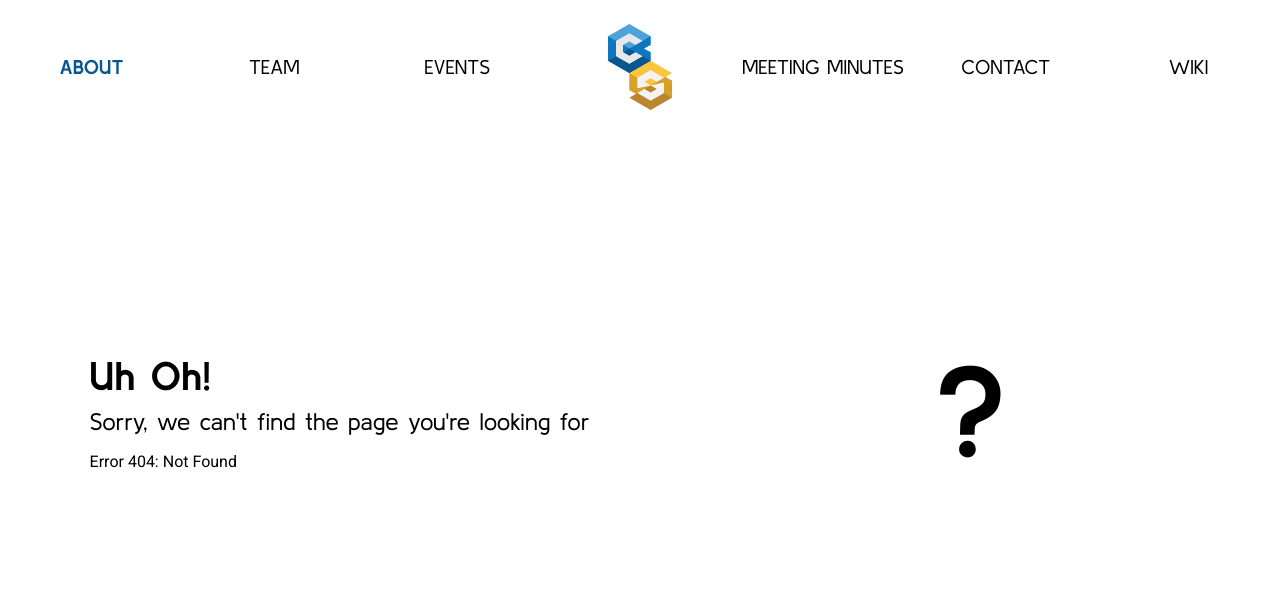
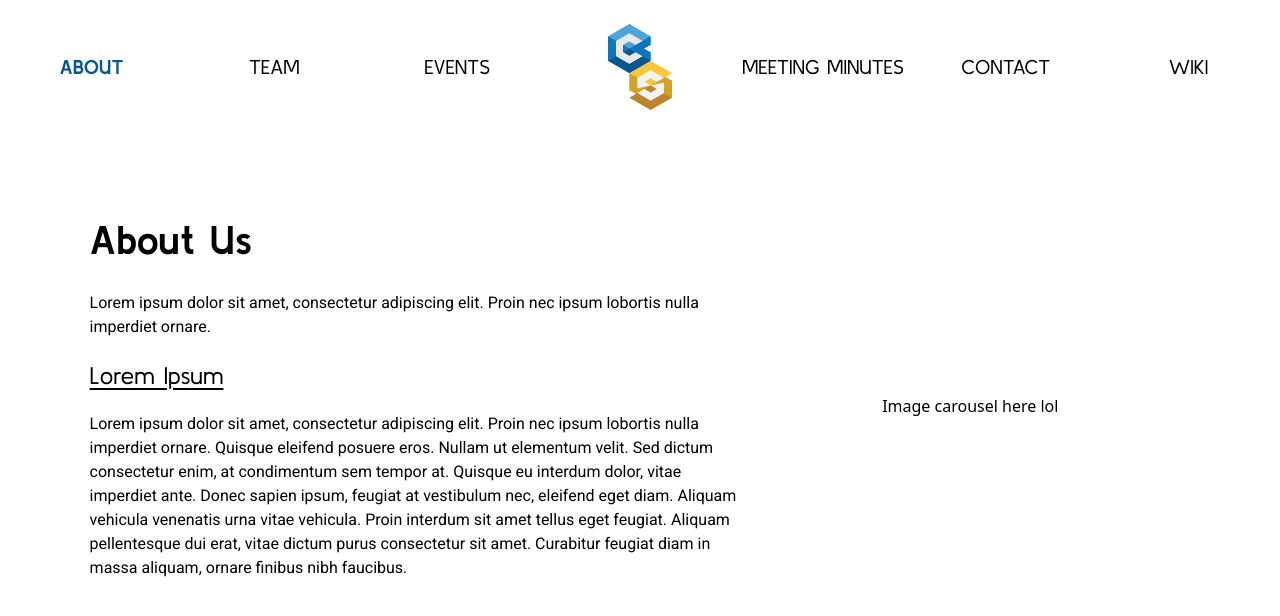
Before and after one commit to tmucscu/TMUCSCU-Website, a React (Vite) app: page /about in a window 1280 px wide. Before the commit this address had no page. Shown: the top 616 px of the page. Built offline with nearby package versions, Linux system fonts and the light colour scheme.

Commit message:
create about us template

```diff
--- a/src/main.tsx
+++ b/src/main.tsx
@@ -2,6 +2,7 @@ import "./index.css";
 
 import { RouterProvider, createBrowserRouter } from "react-router-dom";
 
+import About from "./routes/about.tsx";
 import ErrorPage from "./errorPage.tsx";
 import Home from "./routes/home.tsx";
 import React from "react";
@@ -9,6 +10,7 @@ import ReactDOM from "react-dom/client";
 
 const router = createBrowserRouter([
   { path: "/", element: <Home />, errorElement: <ErrorPage /> },
+  { path: "/about", element: <About /> },
 ]);
 
 ReactDOM.createRoot(document.getElementById("root")!).render(
--- /dev/null
+++ b/src/routes/about.tsx
@@ -0,0 +1,35 @@
+import Navbar from "../navbar";
+
+const About = () => {
+  return (
+    <div className="h-screen">
+      <Navbar />
+      <div className="mx-[7%] items-center grid grid-cols-5">
+        <div className="col-span-3">
+          <h1 className="pb-[21px]">About Us</h1>
+          <p className="pb-[21px]">
+            Lorem ipsum dolor sit amet, consectetur adipiscing elit. Proin nec
+            ipsum lobortis nulla imperdiet ornare.
+          </p>
+          <h2 className="pb-[20px]">Lorem Ipsum</h2>
+          <p className="pb-[21px]">
+            Lorem ipsum dolor sit amet, consectetur adipiscing elit. Proin nec
+            ipsum lobortis nulla imperdiet ornare. Quisque eleifend posuere
+            eros. Nullam ut elementum velit. Sed dictum consectetur enim, at
+            condimentum sem tempor at. Quisque eu interdum dolor, vitae
+            imperdiet ante. Donec sapien ipsum, feugiat at vestibulum nec,
+            eleifend eget diam. Aliquam vehicula venenatis urna vitae vehicula.
+            Proin interdum sit amet tellus eget feugiat. Aliquam pellentesque
+            dui erat, vitae dictum purus consectetur sit amet. Curabitur feugiat
+            diam in massa aliquam, ornare finibus nibh faucibus.
+          </p>
+        </div>
+        <div className="col-span-2 flex justify-center">
+          Image carousel here lol
+        </div>
+      </div>
+    </div>
+  );
+};
+
+export default About;
```
